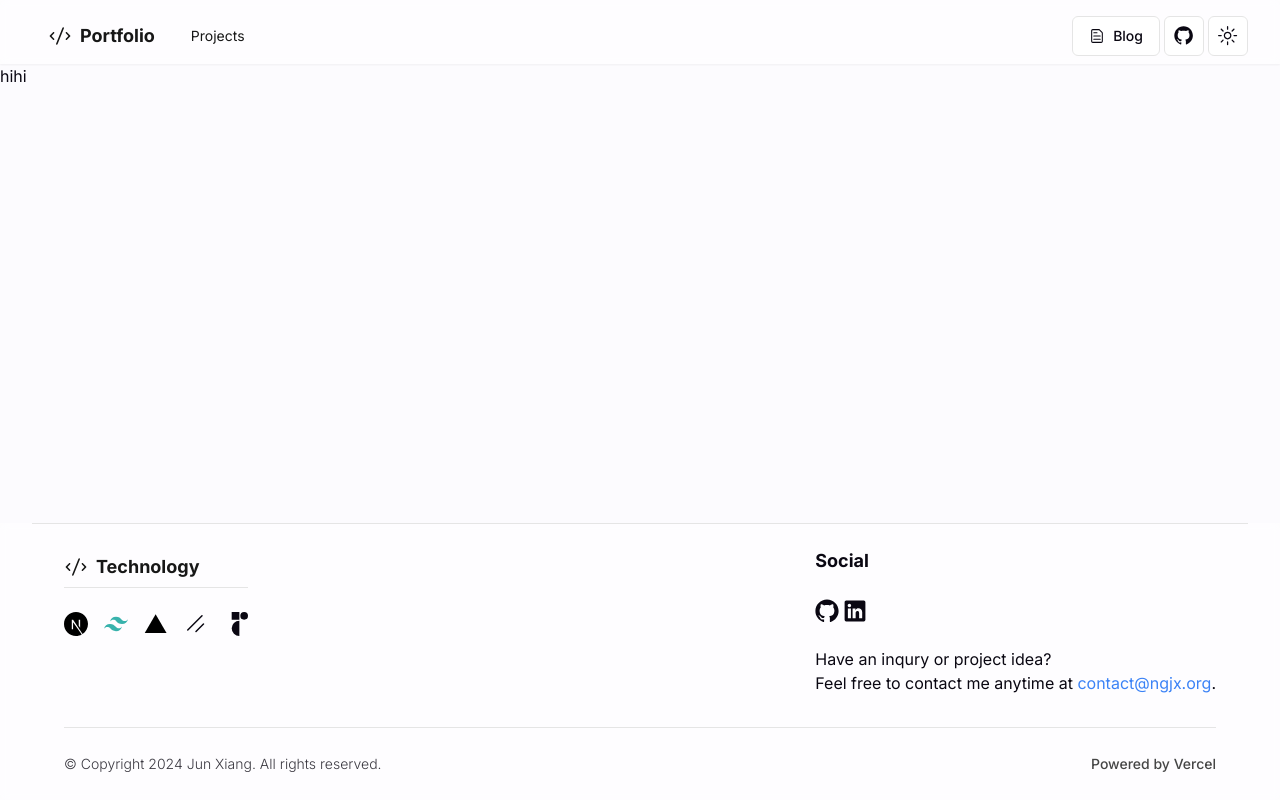
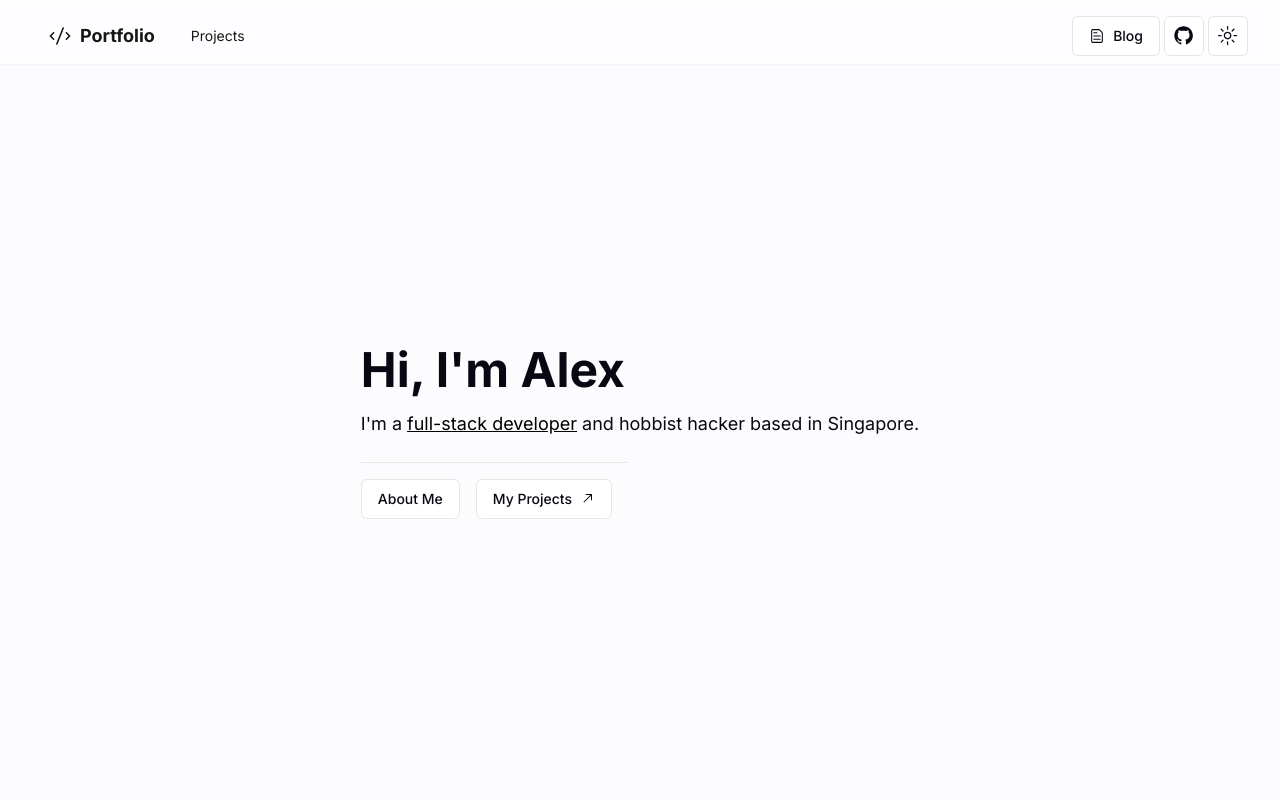
Before and after one commit to caffeine-addictt/portfolio, a Next.js app: page / in a window 1280 px wide. Shown: the top 800 px of the page. Built offline with nearby package versions, Linux system fonts and the light colour scheme.

Commit message:
+ frontpage

```diff
--- a/src/app/page.tsx
+++ b/src/app/page.tsx
@@ -1,11 +1,44 @@
-import React from 'react'
+'use client'
+
+import * as React from 'react'
+
+import { Separator } from '@components/ui/separator'
+import { InternalLink } from '@components/ui/button'
+import { TooltipWrapper } from '@components/ui/tooltip'
+
+import { ArrowTopRightIcon } from '@radix-ui/react-icons'
+
 
 const HomePage = () => {
   return (
-    <>
-      hihi
-    </>
+    <div className='flex h-full w-full flex-col items-center justify-center' style={{ minHeight: 'calc(100vh - 64px)' }}>
+
+      <div className='flex flex-col max-sm:items-center max-sm:text-center'>
+        {/* Introduction and what I do */}
+        <h1 className='mb-4 text-5xl font-bold'>Hi, I&apos;m Alex</h1>
+        <p className='break-normal text-lg max-sm:max-w-xs'>
+          I&apos;m a <span className='text-black dark:text-white underline'>full-stack developer</span> and hobbist hacker based in Singapore.
+        </p>
+
+        {/* Links */}
+        <div className='flex flex-wrap gap-4 mt-6 w-fit'>
+          <Separator className='mb-0'/>
+
+          <TooltipWrapper text='More about me!' asChild>
+            <InternalLink href='/about' variant='outline'>
+              About Me
+            </InternalLink>
+          </TooltipWrapper>
+
+          <TooltipWrapper text='View my projects!' asChild>
+            <InternalLink href='/projects' variant='outline'>
+              My Projects <ArrowTopRightIcon className='ml-2' />
+            </InternalLink>
+          </TooltipWrapper>
+        </div>
+      </div>
+
+    </div>
   )
 }
-
 export default HomePage
```
